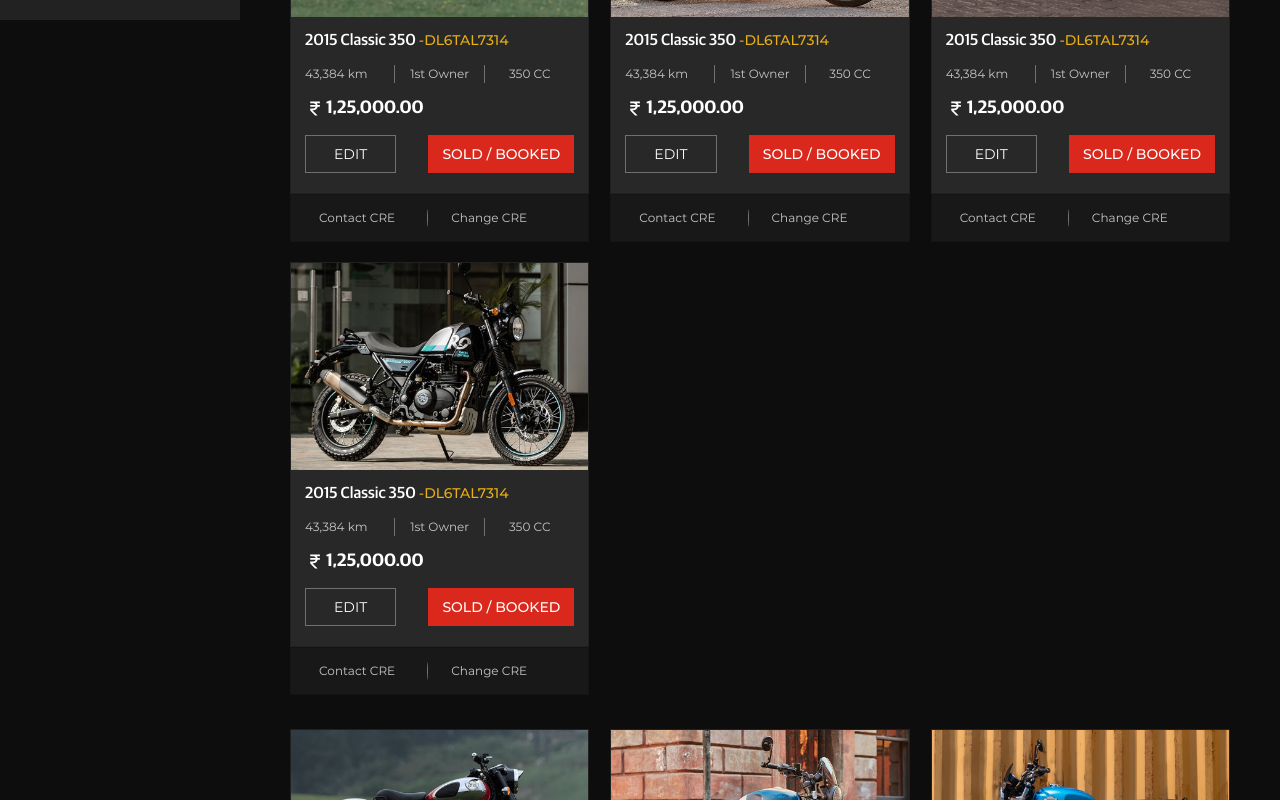
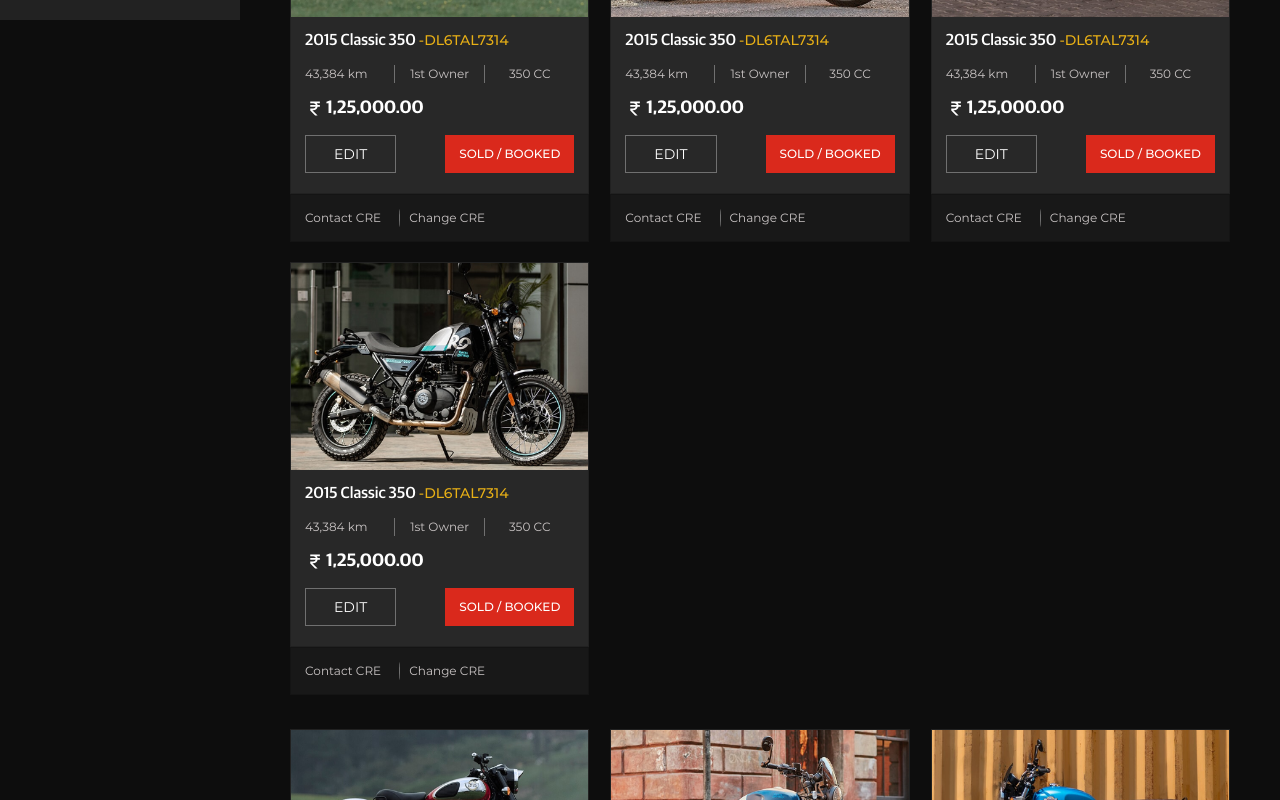
Before and after one commit to nakulsharma95/re-vintage-dashboard-dummy, a Next.js app: page /dealer-management/dealership-details in a window 1280 px wide. Shown: the part 780-1580 px from the top of the page. Built offline with nearby package versions, Linux system fonts and the light colour scheme.

Commit message:
fix: minor feedbacks

```diff
--- a/components/common/cardCheckbox/style.module.scss
+++ b/components/common/cardCheckbox/style.module.scss
@@ -216,15 +216,24 @@
     border: none;
     padding: 0 1rem;
     font-weight: 500;
+    font-size: 12px;
+
+    @include desktop-lg{
+      font-size: 14px;
+    }
   }
 }
 
 .contactCre{
   font-size: 12px;
   color: #CBC6C6;
-  padding: 0 2rem;
+  padding: 0 1rem;
   margin: 0;
   position: relative;
+
+  @include desktop-lg{
+    padding: 0 2rem;
+  }
    &:before{
     content: "";
 			position: absolute;
@@ -239,4 +248,5 @@
       display: none;
     }
    }
+
 }
```
